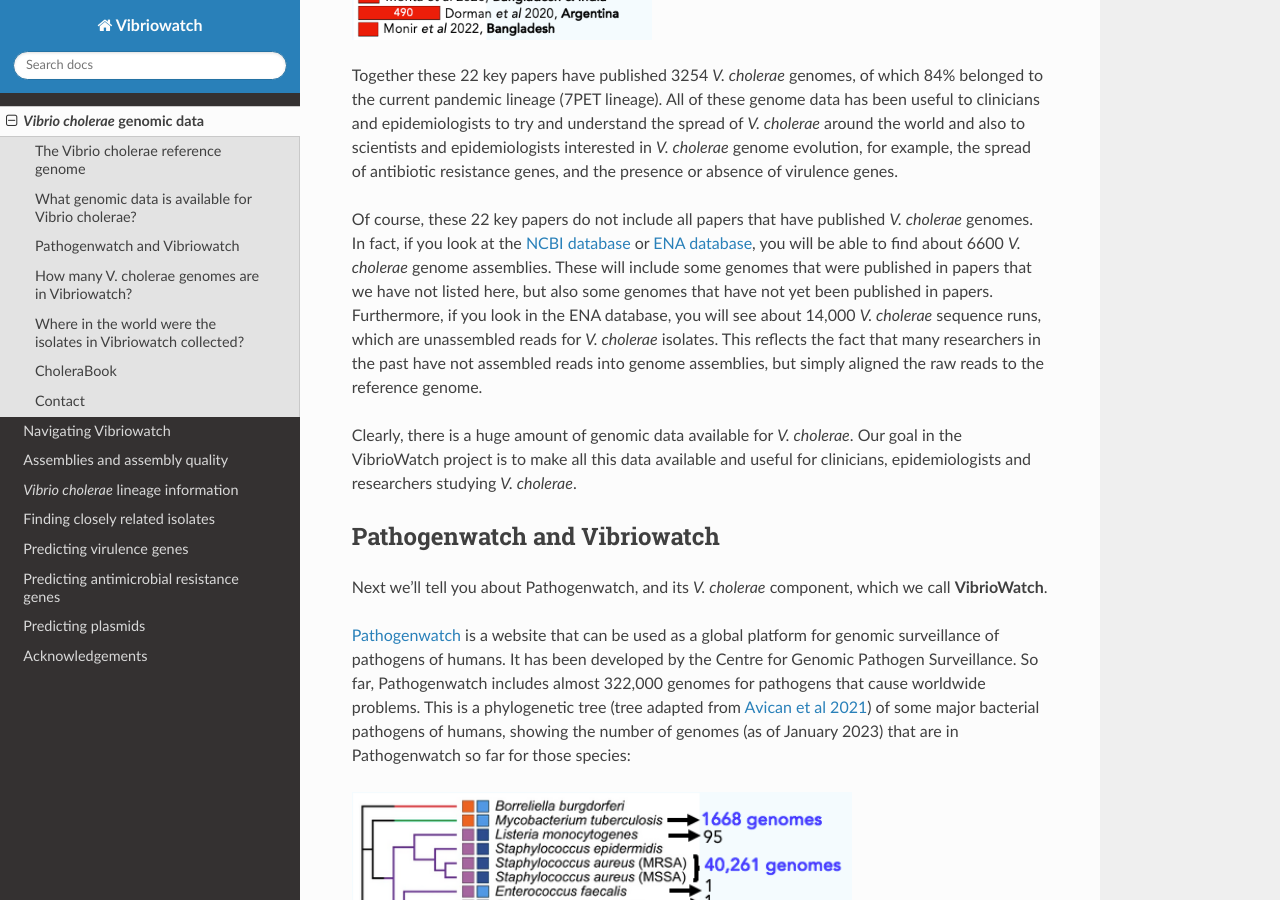
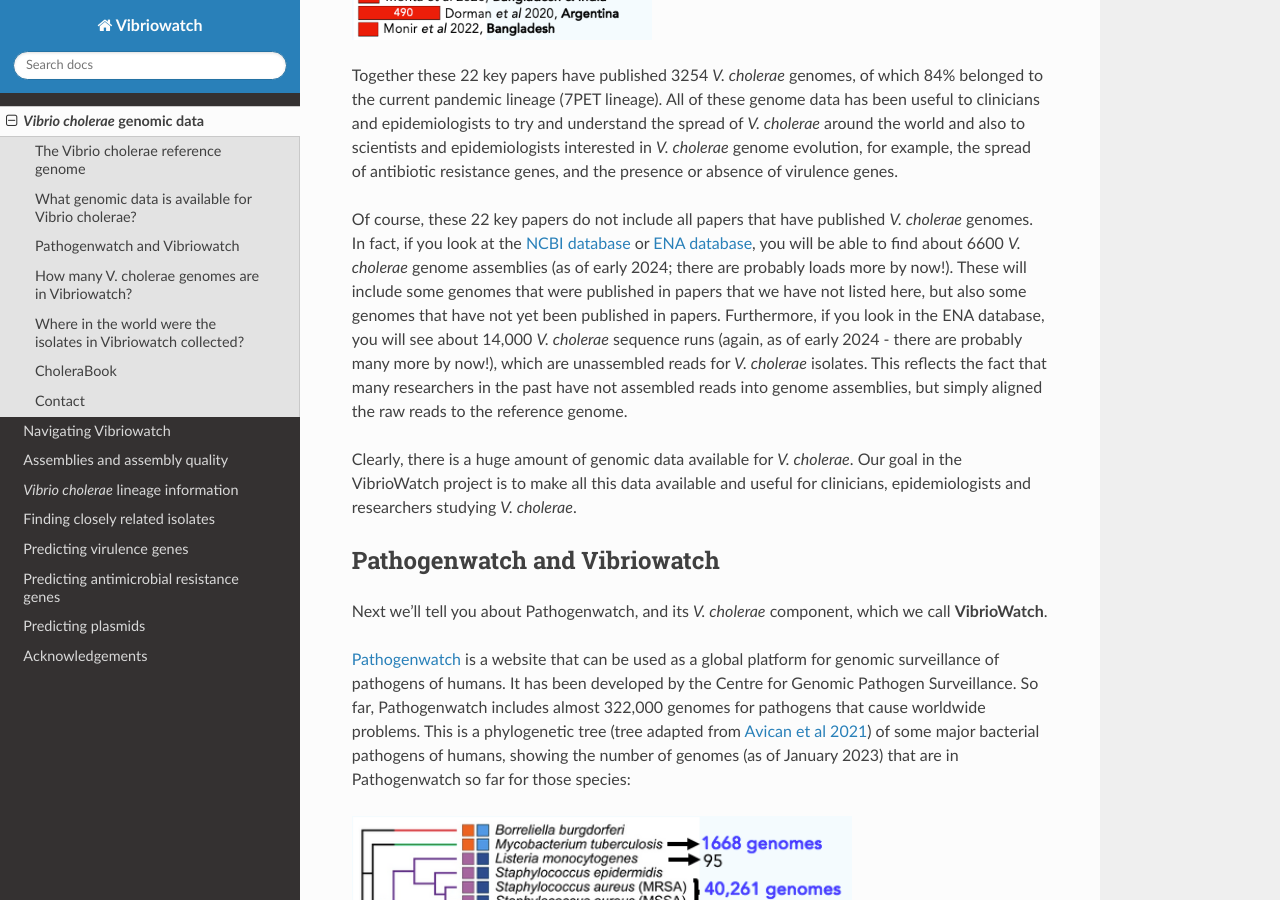
Before and after one commit to avrilcoghlan/vibriowatch, a Sphinx documentation site: the page built from docs/source/vibriogenomes.rst, in a window 1280 px wide and 900 px high, scrolled down 1583 px. Built offline with Sphinx 7.4.7 and the Read the Docs theme 3.1.0, drawn with Linux system fonts in a browser that asks for light colours.

Commit message:
Update vibriogenomes.rst
Added note that the number of genomes and sequencing runs in ENA / NCBI has probably increased a lot by now, as numbers were from early 2024.

```diff
--- a/docs/source/vibriogenomes.rst
+++ b/docs/source/vibriogenomes.rst
@@ -39,7 +39,7 @@ Since then, many more *V. cholerae* genomes have been sequenced. This plot shows
 
 Together these 22 key papers have published 3254 *V. cholerae* genomes, of which 84% belonged to the current pandemic lineage (7PET lineage). All of these genome data has been useful to clinicians and epidemiologists to try and understand the spread of *V. cholerae* around the world and also to scientists and epidemiologists interested in *V. cholerae* genome evolution, for example, the spread of antibiotic resistance genes, and the presence or absence of virulence genes.
 
-Of course, these 22 key papers do not include all papers that have published *V. cholerae* genomes. In fact, if you look at the `NCBI database`_ or `ENA database`_, you will be able to find about 6600 *V. cholerae* genome assemblies. These will include some genomes that were published in papers that we have not listed here, but also some genomes that have not yet been published in papers. Furthermore, if you look in the ENA database, you will see about 14,000 *V. cholerae* sequence runs, which are unassembled reads for *V. cholerae* isolates. This reflects the fact that many researchers in the past have not assembled reads into genome assemblies, but simply aligned the raw reads to the reference genome.
+Of course, these 22 key papers do not include all papers that have published *V. cholerae* genomes. In fact, if you look at the `NCBI database`_ or `ENA database`_, you will be able to find about 6600 *V. cholerae* genome assemblies (as of early 2024; there are probably loads more by now!). These will include some genomes that were published in papers that we have not listed here, but also some genomes that have not yet been published in papers. Furthermore, if you look in the ENA database, you will see about 14,000 *V. cholerae* sequence runs (again, as of early 2024 - there are probably many more by now!), which are unassembled reads for *V. cholerae* isolates. This reflects the fact that many researchers in the past have not assembled reads into genome assemblies, but simply aligned the raw reads to the reference genome.
 
 Clearly, there is a huge amount of genomic data available for *V. cholerae*. Our goal in the VibrioWatch project is to make all this data available and useful for clinicians, epidemiologists and researchers studying *V. cholerae*.
 
```
